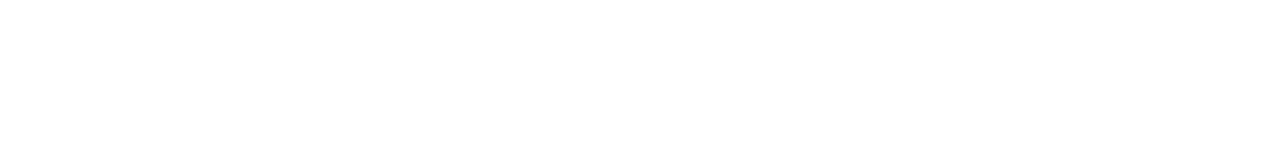
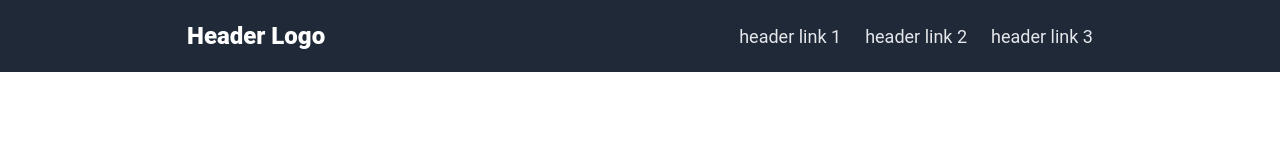
Before and after one commit to dfitch96/landing-page, a plain HTML site: page index.html in a window 1280 px wide. Drawn offline with Linux system fonts and the light colour scheme.

Commit message:
Finished header

```diff
--- a/index.html
+++ b/index.html
@@ -8,7 +8,22 @@
 </head>
 <body>
 
+    <div class="header">
 
+        <div class="logo">
+            Header Logo
+        </div>
+
+        <div class="links">
+            <ul>
+                <li><a href="#">header link 1</a></li>
+                <li><a href="#">header link 2</a></li>
+                <li><a href="#">header link 3</a></li>
+            </ul>
+        </div>
+
+
+    </div>
 
 </body>
 </html>
--- a/style.css
+++ b/style.css
@@ -1,3 +1,35 @@
 body{
     font-family: Roboto, sans-serif;
+    display: flex;
+    flex-direction: column;
+    margin: 0;
 }
+
+.header{
+    display: flex;
+    justify-content: space-around;
+    align-items: center;
+    height: 72px;
+    margin: 0;
+    color: #F9FAF8;
+    background-color: #1F2937;
+}
+
+.logo{
+    font-size: 24px;
+    font-weight: 800;
+    color: white;
+}
+
+
+ul{
+    list-style-type: none;
+    display: flex;
+    gap: 24px;
+}
+
+a{
+    text-decoration: none;
+    color: #E5E7EB;
+    font-size: 18px;
+}
```
